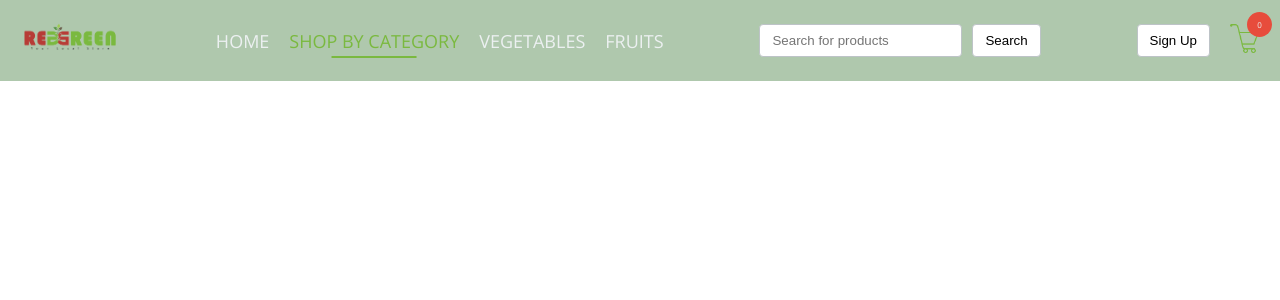
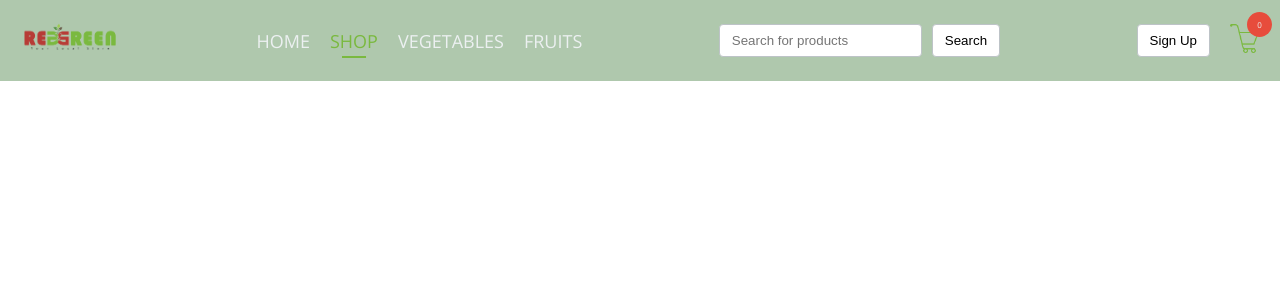
Before and after one commit to thummasreddy/red_green_front_end, a React (Create React App) app: page / in a window 1280 px wide. Shown: the top 300 px of the page. Built offline with nearby package versions, Linux system fonts and the light colour scheme.

Commit message:
Hamburger CSS changes done

```diff
--- a/src/Components/Navbar/Navbar.js
+++ b/src/Components/Navbar/Navbar.js
@@ -7,7 +7,6 @@ import { Link } from 'react-router-dom';
 const Navbar = () => {
   const [activeMenu, setActiveMenu] = useState("shop");
   const [isMobileMenuOpen, setIsMobileMenuOpen] = useState(false);
-  const [isDropdownOpen, setIsDropdownOpen] = useState(false);
 
   const handleMenuClick = (menu) => {
     setActiveMenu(menu);
@@ -16,10 +15,6 @@ const Navbar = () => {
 
   const toggleMobileMenu = () => {
     setIsMobileMenuOpen(!isMobileMenuOpen);
-  };
-
-  const toggleDropdown = () => {
-    setIsDropdownOpen(!isDropdownOpen);
   };
 
   return (
@@ -36,28 +31,9 @@ const Navbar = () => {
         </li>
         <li
           className={`nav-item ${activeMenu === "shop" ? "active" : ""}`}
-          onClick={toggleDropdown}
+          onClick={() => handleMenuClick("shop")}
         >
-          Shop by Category
-          {isDropdownOpen && (
-            <ul className="dropdown-menu">
-              <li onClick={() => handleMenuClick("category1")}>
-                <Link to='/category1'>Category 1</Link>
-              </li>
-              <li onClick={() => handleMenuClick("category2")}>
-                <Link to='/category2'>Category 2</Link>
-              </li>
-              <li onClick={() => handleMenuClick("category3")}>
-                <Link to='/category3'>Category 3</Link>
-              </li>
-              <li onClick={() => handleMenuClick("category4")}>
-                <Link to='/category4'>Category 4</Link>
-              </li>
-              <li onClick={() => handleMenuClick("category5")}>
-                <Link to='/category5'>Category 5</Link>
-              </li>
-            </ul>
-          )}
+          <Link to='/shop'>Shop</Link>
         </li>
         <li
           className={`nav-item ${activeMenu === "vegetables" ? "active" : ""}`}
```
